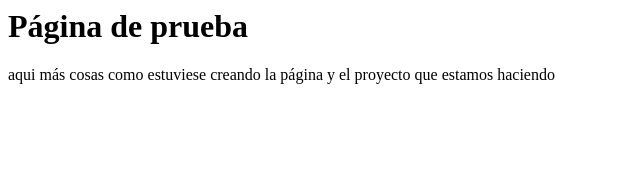
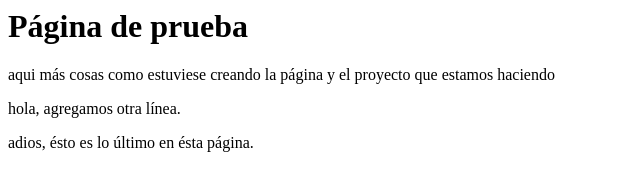
Before and after one commit to SabanaNathaly/Prueba, a plain HTML site: page index.html in a window 1280 px wide. Shown: the whole page, without its empty margins (0-640 px from the left). Drawn offline with Linux system fonts and the light colour scheme.

Commit message:
segunda subida

```diff
--- a/index.html
+++ b/index.html
@@ -1,4 +1,6 @@
 <html>
     <h1>Página de prueba</h1>
     <p>aqui más cosas como estuviese creando la página y el proyecto que estamos haciendo</p>
+    <p>hola, agregamos otra línea.</p>
+    <p>adios, ésto es lo último en ésta página.</p>
 </html>
```
